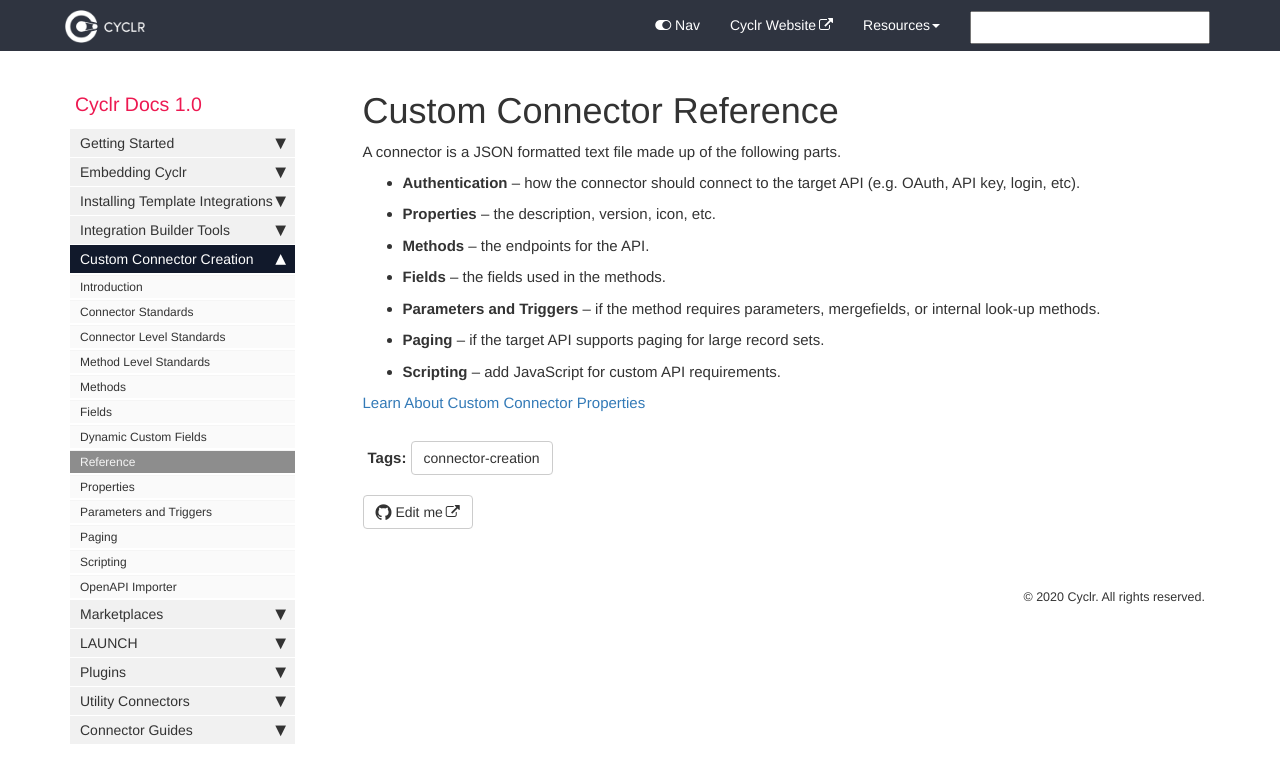
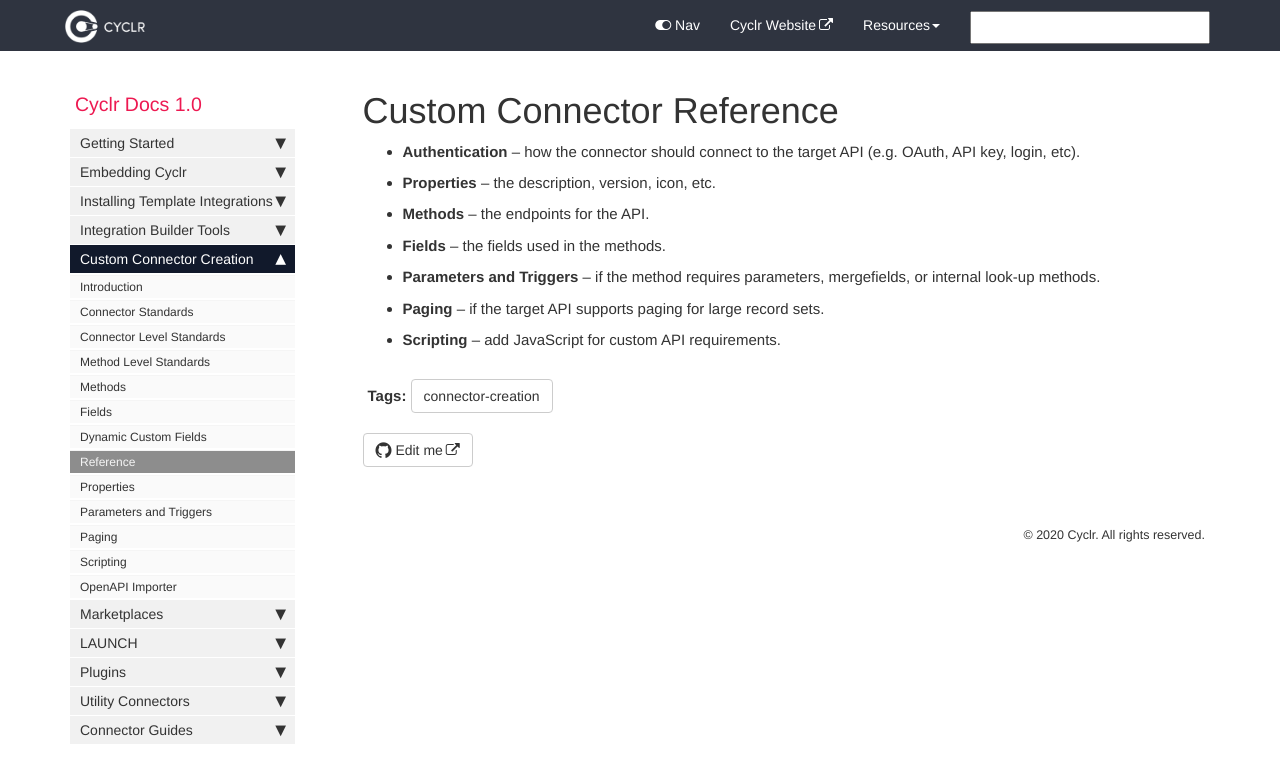
Before and after one commit to sneakysneak/docs, a Jekyll site: the page built from pages/custom-connectors/reference.md, in a window 1280 px wide. Shown: the top 783 px of the page. Built offline with Jekyll 4.4.1, drawn with Linux system fonts in a browser that asks for light colours; nearby versions of some CDN libraries; comment, search, counter and statistics services are not loaded.

Commit message:
Update reference.md

```diff
--- a/pages/custom-connectors/reference.md
+++ b/pages/custom-connectors/reference.md
@@ -4,8 +4,6 @@ sidebar: cyclr_sidebar
 permalink: custom-connector-reference
 tags: [connector-creation]
 ---
-
-A connector is a JSON formatted text file made up of the following parts.
 
 *   **Authentication **– how the connector should connect to the target API (e.g. OAuth, API key, login, etc).
 *   **Properties **– the description, version, icon, etc.
@@ -14,5 +12,3 @@ A connector is a JSON formatted text file made up of the following parts.
 *   **Parameters and Triggers** – if the method requires parameters, mergefields, or internal look-up methods.
 *   **Paging **– if the target API supports paging for large record sets.
 *   **Scripting **– add JavaScript for custom API requirements.
-
-[Learn About Custom Connector Properties](./custom-connector-properties)
```
